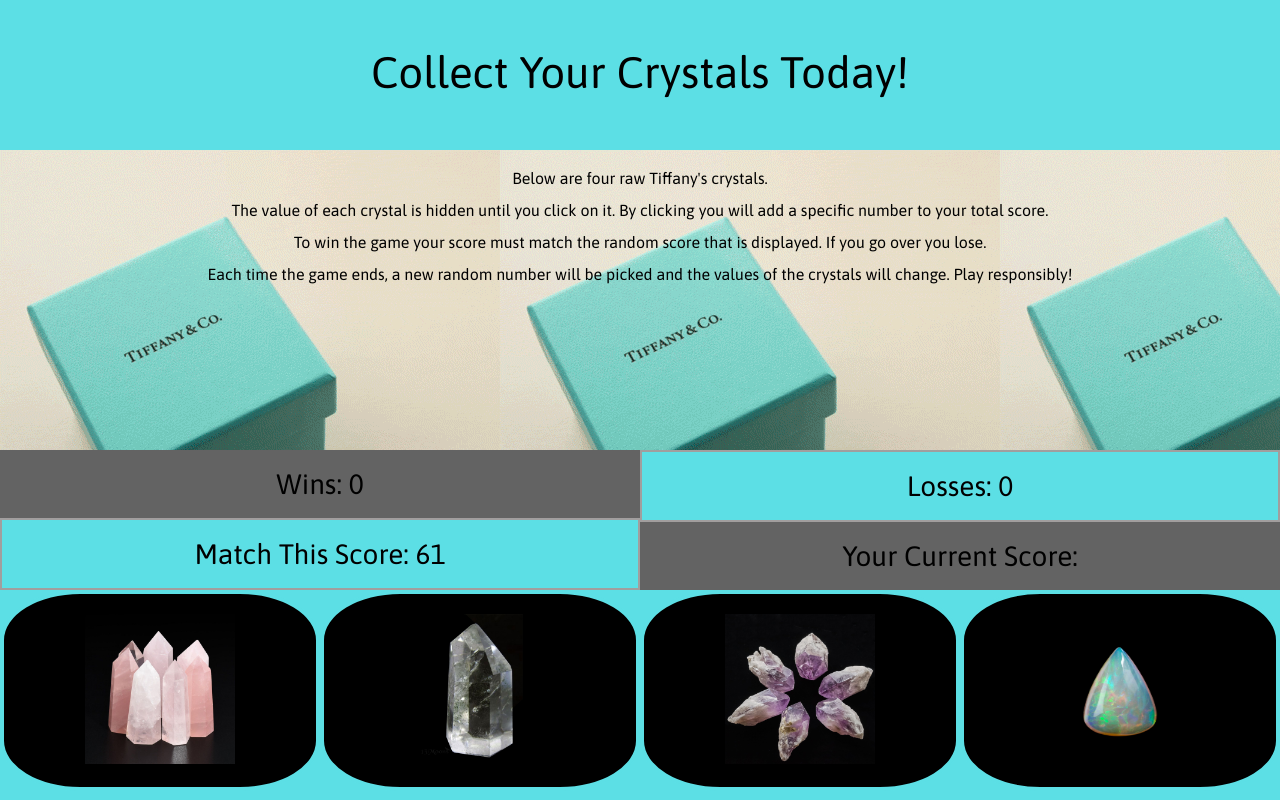
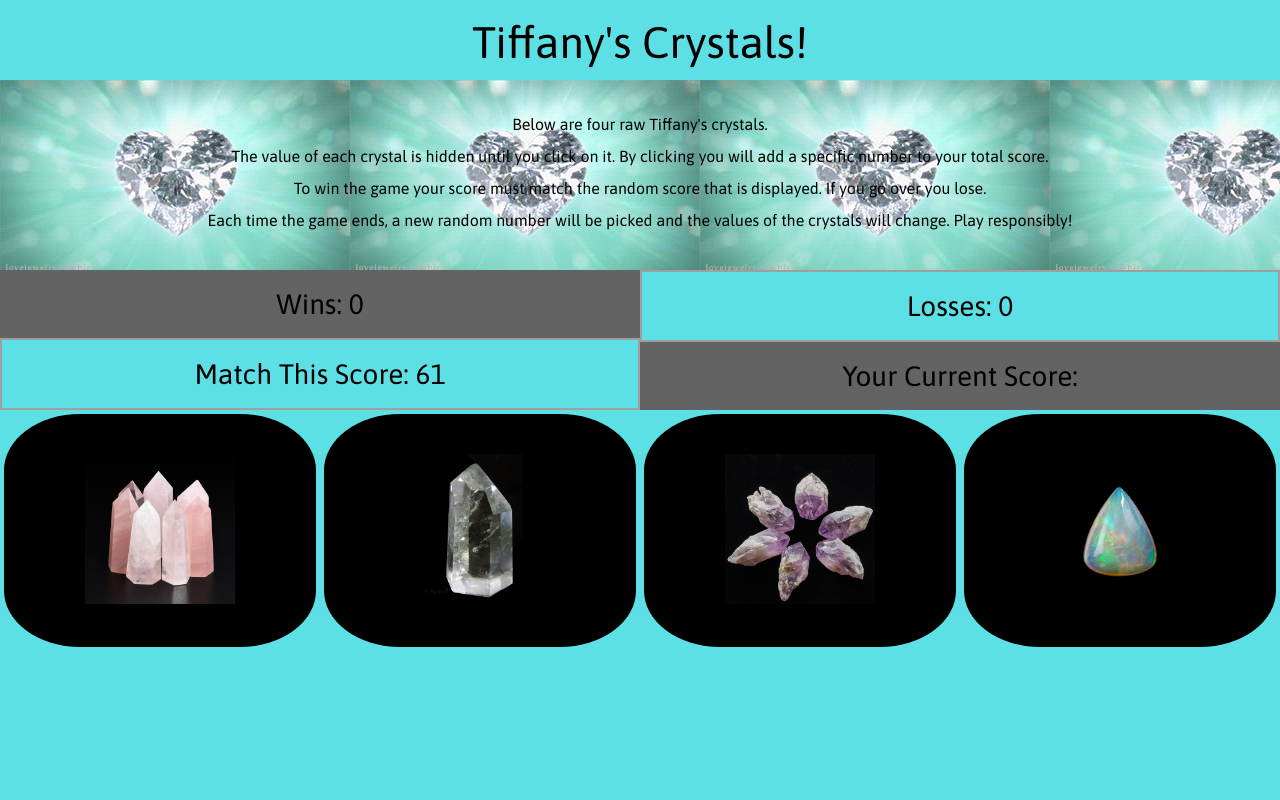
Before and after one commit to eveasian88/unit-4-game, a plain HTML site: page index.html in a window 1280 px wide. Shown: the top 800 px of the page. Drawn offline with nearby package versions, Linux system fonts and the light colour scheme.

Commit message:
added moving display

```diff
--- a/assets/css/style.css
+++ b/assets/css/style.css
@@ -10,24 +10,24 @@
     font-display: bold;
     text-align: center;
     width: 100%;
-    height: 150px;
+    height: 80px;
     background:#5cdfe5;
-    padding: 50px;
+    padding: 20px;
     font-family: asap, sans-serif;
 }
 
 #container {
-    background-image: url(../images/tiffanysbox.gif)
+    background-image: url(../images/tiffany-diamond-heart-animated-gif.gif)
 }
+
 #directions {
     font-family: asap, sans-serif;
     color: black;
     width: 100%;
-    height: 300px;
+    height: 190px;
     background: #fffff;
     text-align: center;
     padding: 20px 0;
-
 }
 
 #wins {
@@ -78,7 +78,7 @@
 
 #btn1 {
     width: 25%;
-    padding: 20px 0;
+    padding: 40px 0;
     float: left;
     background: black;
     color: white;
@@ -92,7 +92,7 @@
 
 #btn2 {
     width: 25%;
-    padding: 20px 0;
+    padding: 40px 0;
     float: left;
     background: black;
     text-align: center;
@@ -105,7 +105,7 @@
 
 #btn3 {
     width: 25%;
-    padding: 20px 0;
+    padding: 40px 0;
     float: left;
     background: black;
     color: white;
@@ -119,7 +119,7 @@
 
 #btn4 {
     width: 25%;
-    padding: 20px 0;
+    padding: 40px 0;
     float: left;
     background: black;
     text-align: center;
--- a/index.html
+++ b/index.html
@@ -17,13 +17,14 @@
 <body>
 
 
-<h1 id="title">Collect Your Crystals Today!</h1>
+<h1 id="title">Tiffany's Crystals!</h1>
 <div id="container">
 
         <!-- <img src="./assets/images/tiffanysbox.gif" alt="Tiffany's Box" width="250" height="250"> -->
 
     <div id="directions">
         <p>
+            <br>
             Below are four raw Tiffany's crystals.
             <br>
             <br>
```
Also changed, not shown: 1 other file.
